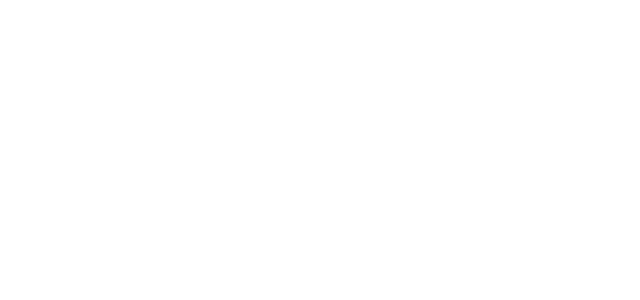
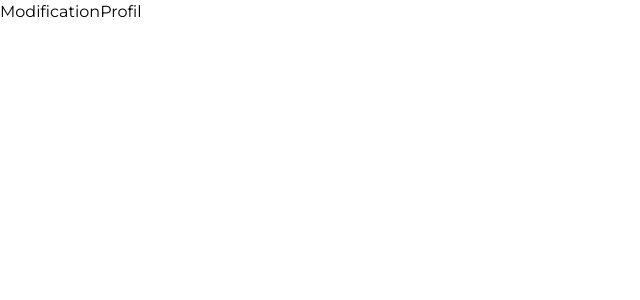
Before and after one commit to cambreau/Vino, a React (Vite) app in the folder frontend/: page /modifier-utilisateur/1 in a window 1280 px wide. Before the commit this address had no page. Shown: the top 300 px of the page, without its empty margins (0-640 px from the left). Built offline with nearby package versions, Linux system fonts and the light colour scheme; a web font is replaced by a local one.

Commit message:
Creation du component ModificationProfil

```diff
--- a/frontend/src/App.jsx
+++ b/frontend/src/App.jsx
@@ -1,12 +1,17 @@
 import { Routes, Route } from "react-router-dom";
 import Bienvenue from "./pages/Bienvenue";
 import Inscription from "./pages/Inscription";
+import ModificationProfil from "./pages/ModificationProfil";
 
 function App() {
   return (
     <Routes>
       <Route path="/" element={<Bienvenue />} />
       <Route path="/inscription" element={<Inscription />} />
+      <Route
+        path="/modifier-utilisateur/:id"
+        element={<ModificationProfil />}
+      />
     </Routes>
   );
 }
--- /dev/null
+++ b/frontend/src/pages/ModificationProfil.jsx
@@ -0,0 +1,5 @@
+function ModificationProfil() {
+  return <div>ModificationProfil</div>;
+}
+
+export default ModificationProfil;
```
